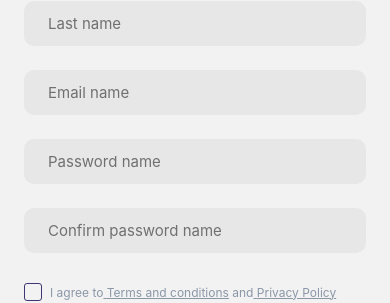
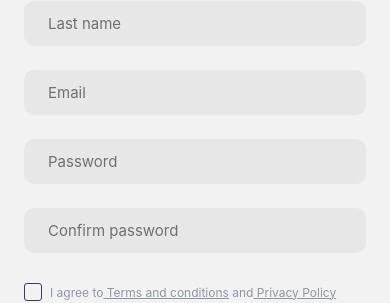
Before and after one commit to makushenkoao/Planify, a React Native app: screen /Signup in a window 390 px wide. Shown: the part 162-465 px from the top of the page. Built offline with nearby package versions, Linux system fonts and the light colour scheme.

Commit message:
configuring input types

```diff
--- a/src/components/Input/styles.ts
+++ b/src/components/Input/styles.ts
@@ -7,7 +7,7 @@ export default StyleSheet.create({
         paddingVertical: 13,
         backgroundColor: colors.lightGrey,
         borderRadius: 10,
-        color: colors.grey,
+        color: colors.black,
         marginVertical: 12,
         fontSize: 15,
     },
--- a/src/screens/auth/SignIn/SignIn.tsx
+++ b/src/screens/auth/SignIn/SignIn.tsx
@@ -23,8 +23,14 @@ export const SignIn = memo((props: SignInProps) => {
     return (
         <SafeAreaView style={styles.container}>
             <Title>Welcome back!</Title>
-            <Input placeholder="Email" />
-            <Input placeholder="Password" />
+            <Input
+                placeholder="Email"
+                keyboardType="email-address"
+            />
+            <Input
+                placeholder="Password"
+                secureTextEntry
+            />
             <Button onPress={onLogin}>Login</Button>
             <Text style={styles.footerText}>
                 Not registered?
--- a/src/screens/auth/SignUp/SignUp.tsx
+++ b/src/screens/auth/SignUp/SignUp.tsx
@@ -37,9 +37,19 @@ export const SignUp = memo((props: SignUpProps) => {
             <Title>Joib the hunb!</Title>
             <Input placeholder="First name" />
             <Input placeholder="Last name" />
-            <Input placeholder="Email name" />
-            <Input placeholder="Password name" />
-            <Input placeholder="Confirm password name" />
+            <Input
+                placeholder="Email"
+                keyboardType="email-address"
+            />
+            <Input
+                placeholder="Password"
+                secureTextEntry
+            />
+            <Input
+                placeholder="Confirm password"
+                secureTextEntry
+            />
+
             <View style={styles.row}>
                 <Checkbox
                     checked={checked}
```
